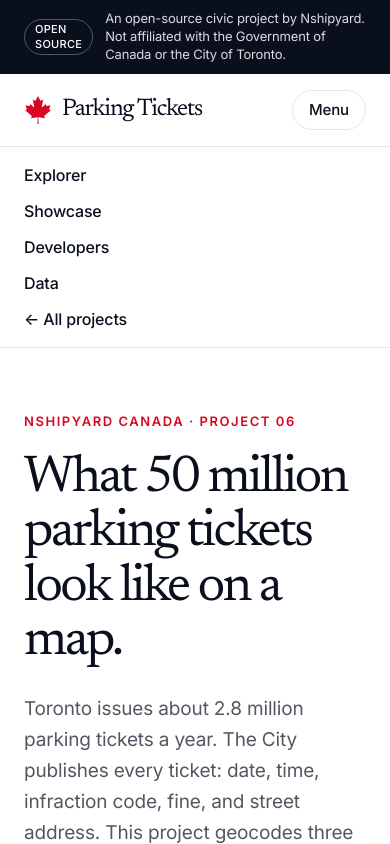
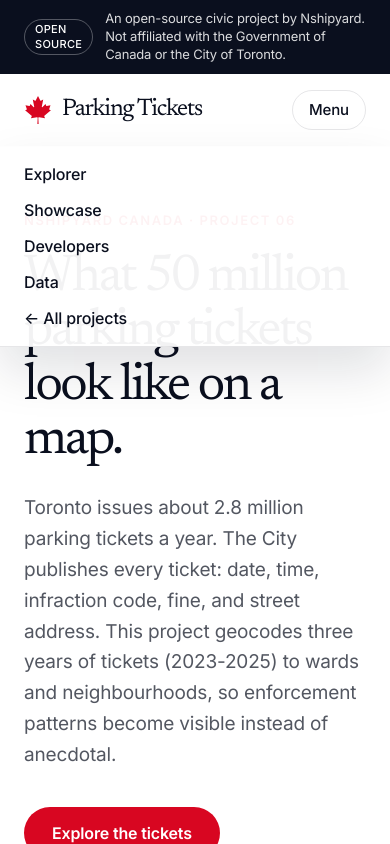
Before and after one commit to Nshipyard/toronto-parking-tickets-geocoded, a Next.js app: page / in a window 390 px wide. Both pictures are taken after a click on the button "Menu". Shown: the top 844 px of the page. Built offline with nearby package versions, Linux system fonts and the light colour scheme.

Commit message:
Sticky scroll-aware navbar: header sticks on desktop and mobile with shadow on scroll; mobile menu opens as overlay panel (Escape closes); section[id] scroll-margin so anchors clear the fixed header.

```diff
--- a/src/app/globals.css
+++ b/src/app/globals.css
@@ -16,11 +16,6 @@
 
 html {
   scroll-behavior: smooth;
-}
-
-html,
-body {
-  overflow-x: clip;
 }
 
 body {
@@ -44,3 +39,8 @@
   background: var(--color-canada);
   color: #fff;
 }
+
+/* Sticky-nav anchor offset: in-page anchors never hide under the fixed header. */
+section[id] {
+  scroll-margin-top: 88px;
+}
--- a/src/components/chrome.tsx
+++ b/src/components/chrome.tsx
@@ -1,6 +1,6 @@
 "use client";
 
-import { useState } from "react";
+import { useState, useEffect } from "react";
 import { useLang } from "@/i18n";
 import MapleLeaf from "./MapleLeaf";
 
@@ -21,6 +21,23 @@
 export function Nav() {
   const { t, lang, setLang } = useLang();
   const [open, setOpen] = useState(false);
+  const [scrolled, setScrolled] = useState(false);
+
+  useEffect(() => {
+    const onScroll = () => setScrolled(window.scrollY > 8);
+    onScroll();
+    window.addEventListener("scroll", onScroll, { passive: true });
+    return () => window.removeEventListener("scroll", onScroll);
+  }, []);
+
+  useEffect(() => {
+    if (!open) return;
+    const onKey = (e: KeyboardEvent) => {
+      if (e.key === "Escape") setOpen(false);
+    };
+    window.addEventListener("keydown", onKey);
+    return () => window.removeEventListener("keydown", onKey);
+  }, [open]);
   const links = [
     { href: "#explorer", label: t.nav.explorer },
     { href: "#showcase", label: t.nav.showcase },
@@ -28,7 +45,11 @@
     { href: "#data", label: t.nav.data },
   ];
   return (
-    <header className="border-b border-line bg-paper/90 backdrop-blur">
+    <header
+      className={`sticky top-0 z-50 border-b border-line bg-paper/90 backdrop-blur transition-shadow ${
+        scrolled ? "shadow-[0_12px_32px_rgba(10,15,30,0.10)]" : ""
+      }`}
+    >
       <div className="mx-auto flex max-w-[1392px] items-center justify-between px-6 py-4">
         <a href="#top" className="flex items-center gap-2.5">
           <MapleLeaf className="h-7 w-7 text-canada" />
@@ -68,7 +89,7 @@
         </button>
       </div>
       {open && (
-        <div className="border-t border-line px-6 py-4 md:hidden">
+        <div className="absolute inset-x-0 top-full border-b border-line bg-paper/95 px-6 py-4 shadow-[0_24px_48px_rgba(10,15,30,0.12)] backdrop-blur md:hidden">
           <div className="flex flex-col gap-3">
             {links.map((l) => (
               <a key={l.href} href={l.href} onClick={() => setOpen(false)} className="text-[16px] font-medium">
```
